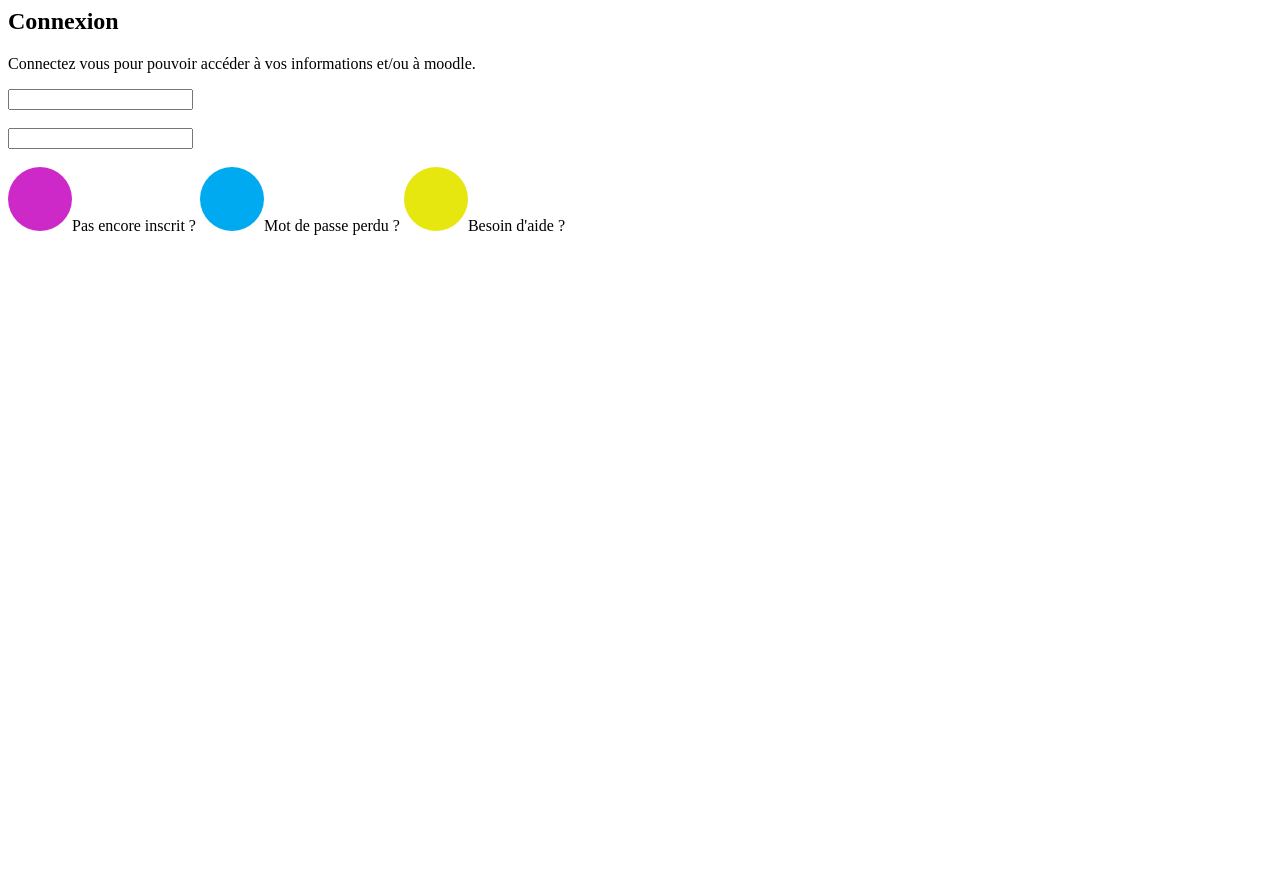
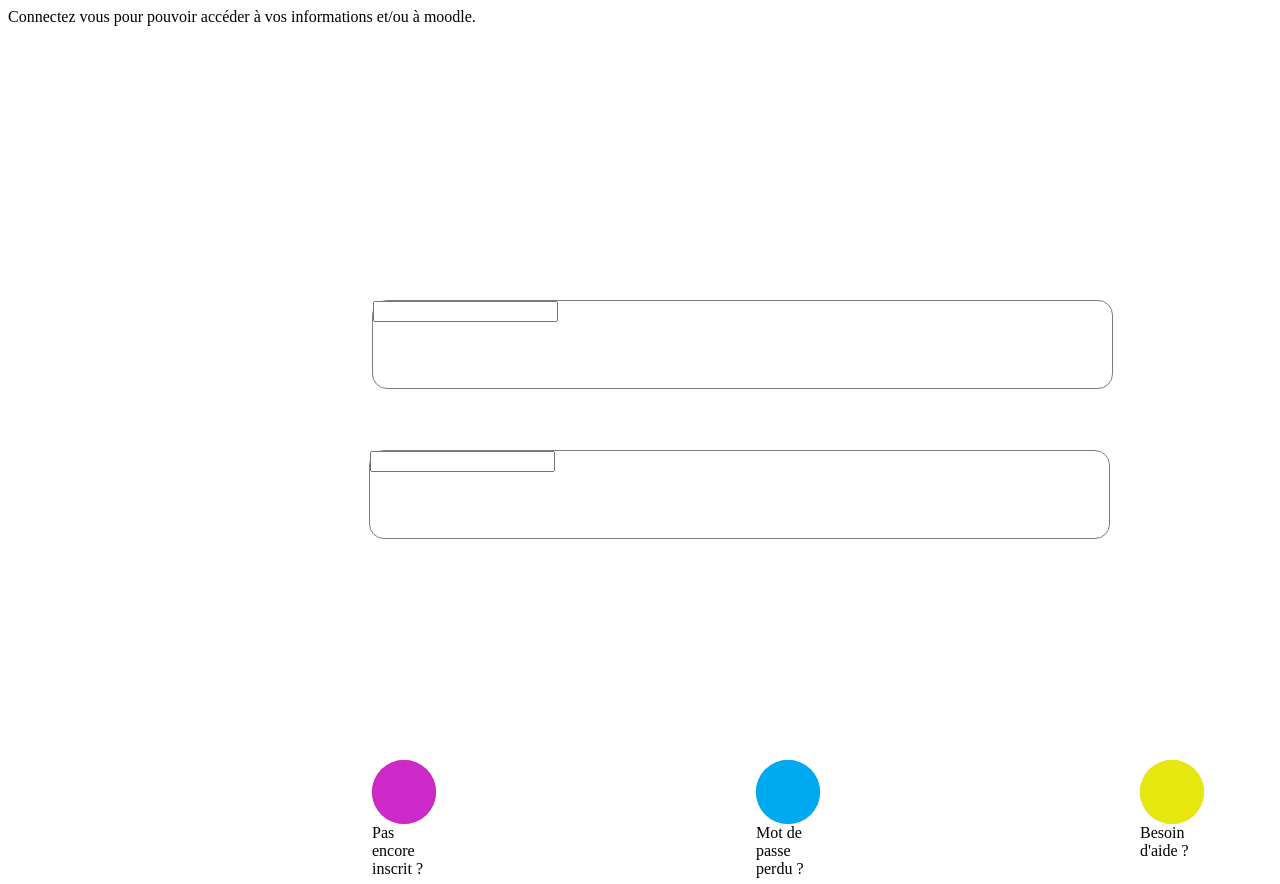
Before and after one commit to aerow59/LJM, a PHP site: page /pageConnexion.php in a window 1280 px wide. Run offline with PHP 8.4, Linux system fonts and the light colour scheme.

Commit message:
Merge origin/master
Conflicts:
	index.php
rajout des logos
css ajout fichier plus code page connexion
suite css connexion

```diff
--- a/connexion.css
+++ b/connexion.css
@@ -47,3 +47,36 @@
   top: 200px;
   z-index: 45;
 }
+
+.Ellipse_1 {
+  border-radius: 50%;
+  background-color: rgb(222, 33, 115);
+  position: absolute;
+  left: 372px;
+  top: 760px;
+  width: 64px;
+  height: 64px;
+  z-index: 53;
+}
+
+.Ellipse_2 {
+  border-radius: 50%;
+  background-color: rgb(0, 155, 221);
+  position: absolute;
+  left: 756px;
+  top: 760px;
+  width: 64px;
+  height: 64px;
+  z-index: 54;
+}
+
+.Ellipse_3 {
+  border-radius: 50%;
+  background-color: rgb(252, 195, 0);
+  position: absolute;
+  left: 1140px;
+  top: 760px;
+  width: 64px;
+  height: 64px;
+  z-index: 55;
+}
--- a/pageConnexion.php
+++ b/pageConnexion.php
@@ -1,11 +1,14 @@
 <form method="POST" action="#">
-    <h2>Connexion</h2>
-    <p>Connectez vous pour pouvoir accéder à vos informations et/ou à moodle.</p>
-    <input type="text" name="identifiantU"><br><br>
-    <input type="password" name="mdpU"><br><br>
-    <div class="aide">
-        <img src="images/cercleViolet.png">Pas encore inscrit ?
-        <img src="images/cercleBleu.png">Mot de passe perdu ?
-        <img src="images/cercleJaune.png">Besoin d'aide ?
+    <link rel="stylesheet" href="connexion.css">
+    <div class="connexion"><h2>Connexion</h2></div>
+    <div class="textco"> <p>Connectez vous pour pouvoir accéder à vos informations et/ou à moodle.</p></div>
+
+    <div class="Rectangle_arrondi_2"><input type="text" name="identifiantU"><br><br></div>
+     <div class="Rectangle_arrondi_1"> <input type="password" name="mdpU"><br><br></div>
+
+     <div class="aide">
+     <div class="Ellipse_1">    <img src="images/cercleViolet.png">Pas encore inscrit ?</div>
+       <div class="Ellipse_2"> <img src="images/cercleBleu.png">Mot de passe perdu ?</div>
+        <div class="Ellipse_3"> <img src="images/cercleJaune.png">Besoin d'aide ?</div>
     </div>
 </form>
```
